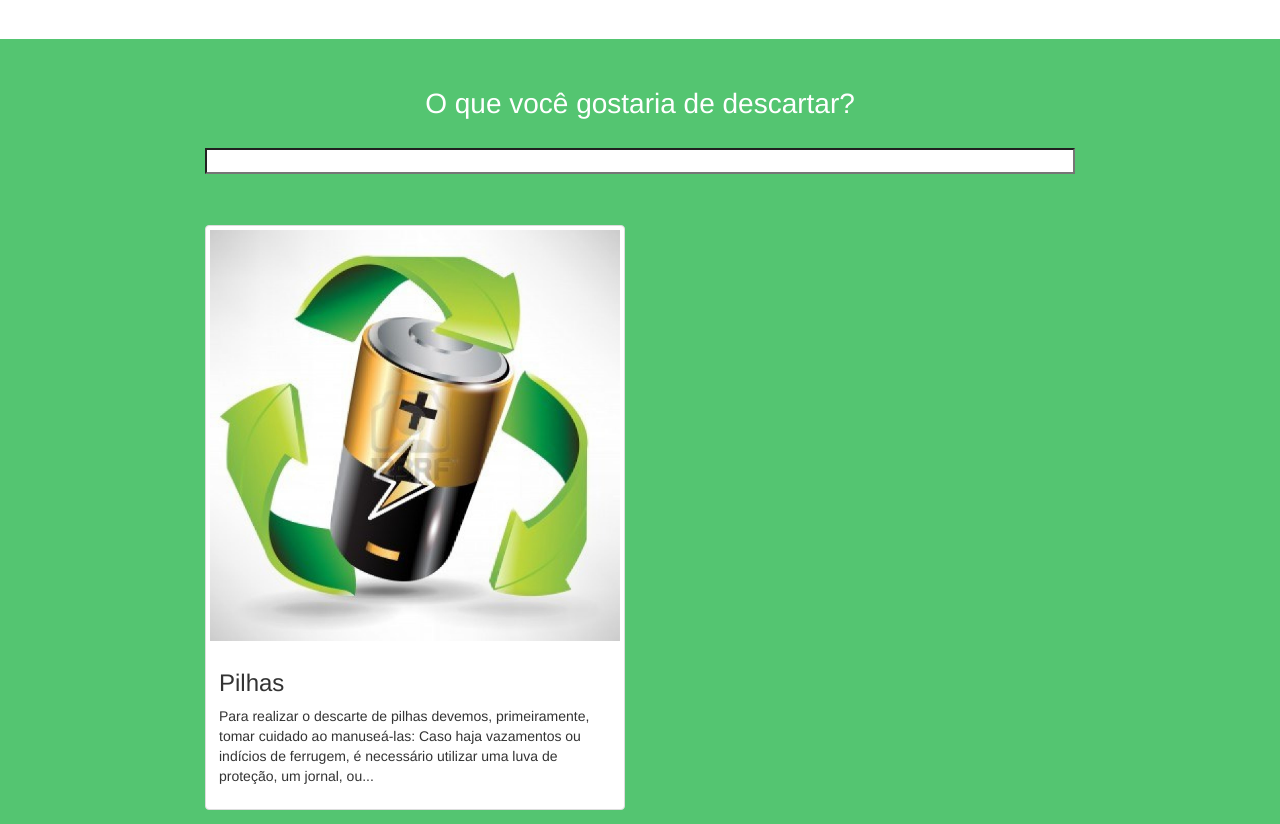
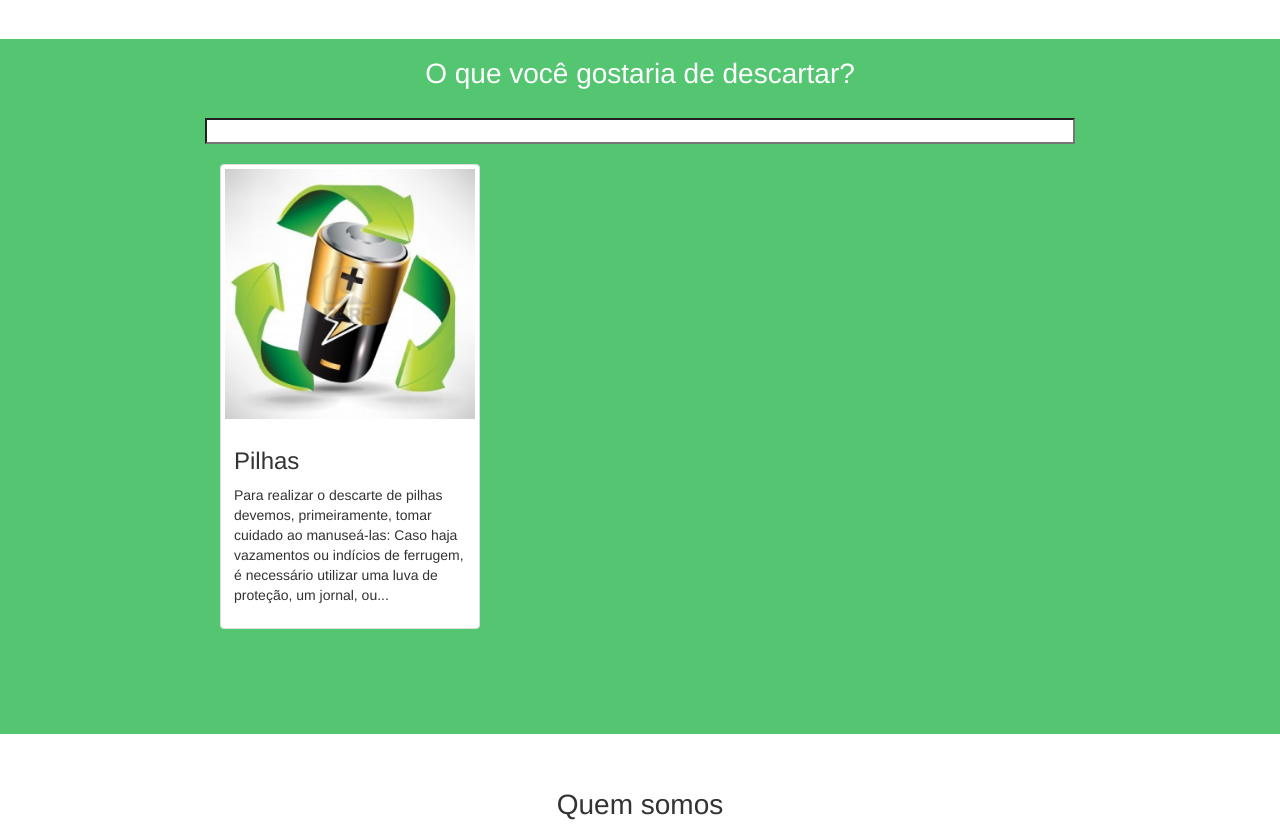
Before and after one commit to matehackers/descartar, a plain HTML site: page index.html in a window 1280 px wide. Shown: the part 826-1650 px from the top of the page. Drawn offline with Linux system fonts and the light colour scheme; a script that the page names is missing.

Commit message:
Dividir os design certinho

```diff
--- a/index.html
+++ b/index.html
@@ -8,7 +8,6 @@
     <link href="css/bootstrap.min.css" rel="stylesheet">
     <link href="css/lighter.css" rel="stylesheet">
     <link href="mate.css" rel="stylesheet">
-
 
 </head>
   <body>
@@ -98,16 +97,8 @@
 
     <div class="container-alternate">
       <div class="container">
-        <div class="row">
-          <div class="col-md-12">
-            <div id="tour">
-            </div> <!-- #tour -->
-          </div> <!-- /.col-md-12 -->
-
           <!-- Pilha -->
-          <div class="col-md-12">
-            <div class="row">
-              <div class="col-sm-12 col-md-6">
+          <div class="col-xs-4">
               <div class="thumbnail">
                 <img src="img/pilha.jpg">
                 <div class="caption">
@@ -116,12 +107,10 @@
                 </div>
             </div>
           </div>
-            </div>
 
-
-
-
-        </div> <!-- /.row -->
+          <div class="col-xs-8">
+            <div id="tour"> </div> <!-- #tour -->
+          </div> <!-- /.col-md-12 -->
       </div> <!-- /.container -->
     </div>
 
--- a/mate.css
+++ b/mate.css
@@ -1,15 +1,13 @@
 #tour{
-
-
-  height: 500px;
-  width: 50%;
-  float: right;
+  height: 465px;
 }
-
-
 
 #select_query{
   width: 100%;
+}
+
+.container-alternate {
+    padding-bottom: 35px;
 }
 
 .container-alternate, .jumbotron, footer {
@@ -17,11 +15,9 @@
 }
 
 #select_container {
-  padding: 50px
+  padding: 20px
 }
 
 .thumbnail img{
-	position:relative;
-
-
+  position:relative;
 }
```
Lines whose indentation alone changed are shown as unchanged.
